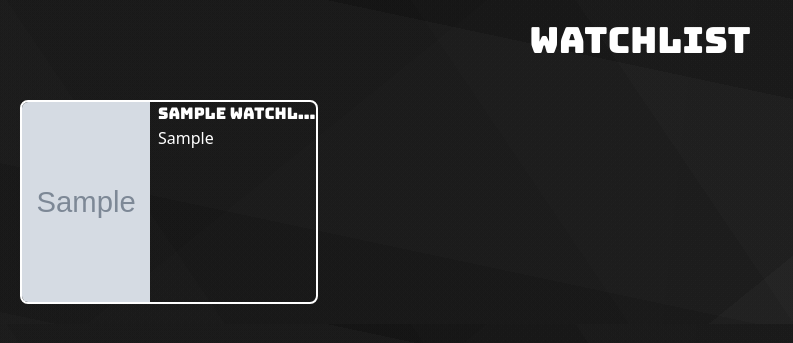
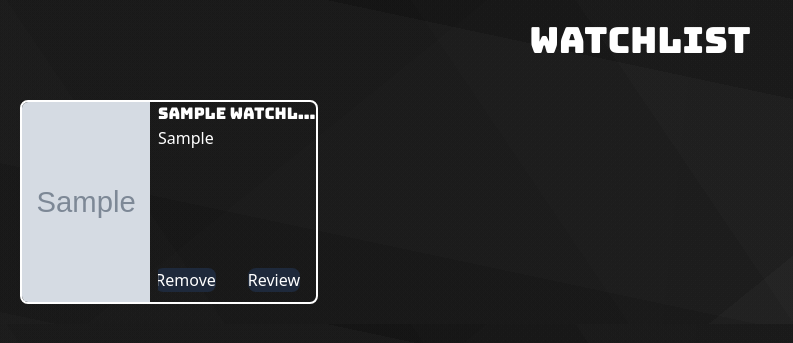
Before and after one commit to lanetb/Django-movie-app, a Django app: template movies/movies_app/templates/movies_app/watchlist.html in a window 1280 px wide. Shown: the top 343 px of the page, without its empty margins (0-793 px from the left). Run offline with Django 5.2, Linux system fonts and the light colour scheme; the template is opened without the code that fills it: values that come from a table or form of the project are taken from there, others are empty; tables that the repository leaves empty hold one stand-in row (values such as "Sample post"); grey boxes marked "Sample" are stand-in pictures; parts of the project's set-up code (start-up, migrations or seed data) failed here and were passed over; some libraries are stand-ins or nearby versions; some web fonts are replaced.

Commit message:
added review function to watchlist

```diff
--- a/movies/movies_app/templates/movies_app/review.html
+++ b/movies/movies_app/templates/movies_app/review.html
@@ -1,7 +1,7 @@
 {% extends 'movies_app/base.html' %}
 {% block content %}
-<div class="flex flex-col items-center justify-center w-full h-screen">
-    <h1 class="text-4xl text-white bungee-regular p-5">  Review for <span class="text-cyan-300">{{ movie.title }}</span>:</h1>
+<div class="flex flex-col items-center justify-center w-full h-screen ">
+    <h1 class="text-4xl text-white bungee-regular p-5 mt-[-100px]">  Review for <span class="text-cyan-300">{{ movie.title }}</span>:</h1>
 
     <form id="form" method="POST" class="flex flex-col p-2 text-black w-[900px] h-{500px} justify-center">
         {% csrf_token %}
@@ -12,7 +12,7 @@
         </div>
         <div class="flex flex-col justify-between py-5">
             <textarea name="text"  id="hiddenArea" class="p-2 mb-2 rounded-md"></textarea>
-            <div class="flex flex-row justify-between">
+            <div class="flex flex-row justify-end gap-2">
                 <div>
                     <input type="number" name="rating" min="0" max="100" placeholder="Rating" class="bg-white text-black p-2 w-[70px] rounded-md text-md copse-regular">
                     <label for="rating" class="text-white" class>/100</label>
--- a/movies/movies_app/templates/movies_app/search.html
+++ b/movies/movies_app/templates/movies_app/search.html
@@ -15,13 +15,15 @@
                 <div class="h-[120px] overflow-hidden text-ellipsis hover:h-fit">
                     <p class="text-ellipsis h-[120px] hover:h-fit">{{ movie.overview }}</p>
                 </div>
-                <div class="relative h-[50px]">
-                    <form method="POST" class="absolute bottom-3 right-3">
+                <div class="flex h-[50px] justify-end content-end">
+                    <form method="POST" class="absolute p-4">
                         {% csrf_token %}
                         <input type="submit" name="add_movie_to_database" value="Add"
                             class="bg-slate-800 rounded-lg text-white hover:bg-slate-600 hover:cursor-pointer">
                         <input type="hidden" name="movie_id" value="{{ movie.id }}">
                         <input type="hidden" name="title" value="{{ movie.title }}">
+                        <input type="hidden" name="overview" value="{{ movie.overview }}">
+                        <input type="hidden" name="poster_url" value="{{ movie.poster_path }}">
                     </form>
                 </div>
             </div>
--- a/movies/movies_app/templates/movies_app/watchlist.html
+++ b/movies/movies_app/templates/movies_app/watchlist.html
@@ -9,15 +9,30 @@
             <div class="flex justify-center h-[200px] shrink-0 border-white basis-32 ">
                 <img src="{{ movie.poster_url }}" alt="{{ movie.title }}" class="object-cover">
             </div>
+            <div class="flex flex-col h-[200px] overflow-hidden relative hover:h-fit">
+                <div class="flex flex-col h-[200px] overflow-hidden relative hover:h-fit">
+                    <h1 class="text-white text-md bungee-regular truncate hover:text-wrap ">{{ movie.title }}</h1>
+                    <div class="h-[120px] overflow-hidden text-ellipsis hover:text-wrap hover:h-fit">
+                        <p class="text-ellipsis h-[120px] hover:h-fit">{{ movie.overview }}</p>
+                    </div>
+                </div>
 
-            <div class="flex flex-col h-[200px] overflow-hidden relative hover:h-fit">
-                <h1 class="text-white text-md bungee-regular truncate hover:text-wrap ">{{ movie.title }}</h1>
-                <div class="h-[120px] overflow-hidden text-ellipsis hover:text-wrap hover:h-fit">
-                    <p class="text-ellipsis h-[120px] hover:h-fit">{{ movie.overview }}</p>
+                <div class="flex flex-row h-[50px] justify-end content-end">
+                    <form method="POST" class="p-4">
+                        {% csrf_token %}
+                        <input type="submit" name="remove" value="Remove"
+                            class="bg-slate-800 rounded-lg text-white hover:bg-slate-600 hover:cursor-pointer">
+                        <input type="hidden" name="movie_id" value="{{ movie.id }}">
+                    </form>
+                    <form method="POST" class="p-4">
+                        {% csrf_token %}
+                        <input type="submit" name="review" value="Review"
+                            class="bg-slate-800 rounded-lg text-white hover:bg-slate-600 hover:cursor-pointer">
+                        <input type="hidden" name="movie_id" value="{{ movie.id }}">
+                    </form>
                 </div>
             </div>
         </div>
-
         {% endfor %}
     </div>
     {% else %}
--- a/movies/movies_app/views.py
+++ b/movies/movies_app/views.py
@@ -37,6 +37,8 @@ def index(request: HttpRequest):
         elif 'add_movie_to_database' in request.POST:
             movie = request.POST['title']
             id = request.POST['movie_id']
+            overview = request.POST['overview']
+            poster_url = f'https://image.tmdb.org/t/p/w500{request.POST['poster_url']}'
             if Watchlist.objects.filter(movie_id=id).exists():
                 messages.error(
                     request, f'"{movie}" already exists in your watchlist!')
@@ -45,13 +47,13 @@ def index(request: HttpRequest):
                 messages.error(
                     request, f'"{movie}" already exists in your seenlist!')
                 return render(request, 'movies_app/index.html')
-            movie = Watchlist(movie_id=id, title=movie, )
+            movie = Watchlist(movie_id=id, title=movie, overview=overview, poster_url=poster_url)
             movie.save()
             messages.success(request, f'"{movie}" added to your watchlist!')
             return render(request, 'movies_app/index.html')
 
         elif 'review' in request.POST:
-            movie = Watchlist.objects.get(movie_id=request.POST['movie_id'])
+            movie = Watchlist.objects.get(id=request.POST['movie_id'])
             context = {
                 'movie': movie,
             }
```
